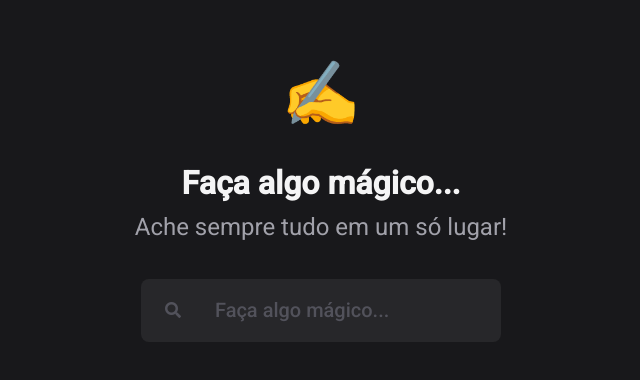
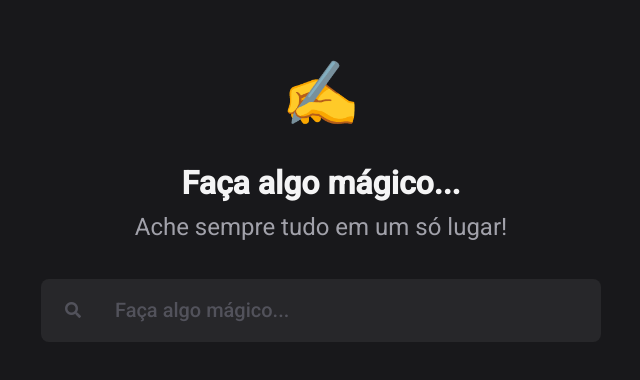
Before and after one commit to victorluadev/ballerini-challenge-april, a React (Create React App) app: page / in a window 1280 px wide. Shown: the part 190-570 px from the top of the page, without its empty margins (319-959 px from the left). Built offline with nearby package versions, Linux system fonts and the light colour scheme.

Commit message:
feat: adicionando maior responsividade

```diff
--- a/src/styles/searchSection.css
+++ b/src/styles/searchSection.css
@@ -30,3 +30,10 @@
 .hide {
   display: none;
 }
+
+@media only screen and (min-width: 768px){
+  .searchContainer,
+  .searchResults {
+    width: 560px;
+  }
+}
```
